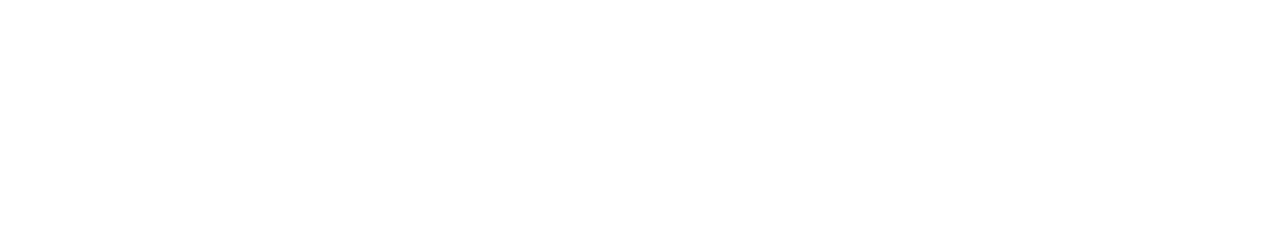
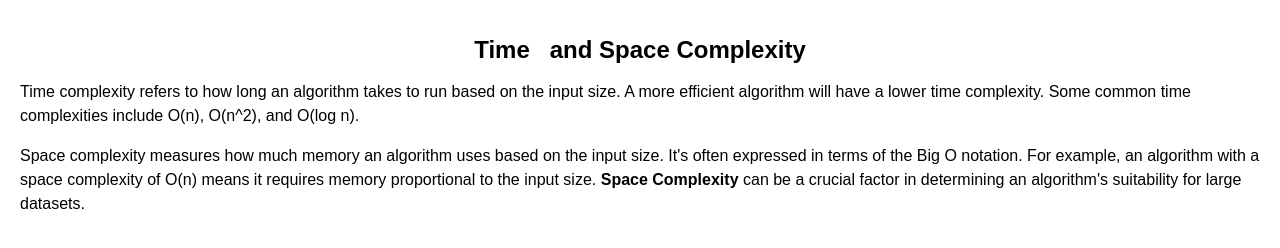
Before and after one commit to acciojob/time-and-space-complexity-aashish735, a website: page main.html in a window 1280 px wide. Drawn offline with Linux system fonts and the light colour scheme.

Commit message:
created a submission

```diff
--- a/main.html
+++ b/main.html
@@ -10,6 +10,12 @@
 	<!-- the entire body must be written by student -->
     <script type="text/javascript" src="./script.js">
 </script>
+	<h1>Time
+ and Space Complexity</h1>
+
+    <p>Time complexity refers to how long an algorithm takes to run based on the input size. A more efficient algorithm will have a lower time complexity. Some common time complexities include O(n), O(n^2), and O(log n).</p>
+
+    <p>Space complexity measures how much memory an algorithm uses based on the input size. It's often expressed in terms of the Big O notation. For example, an algorithm with a space complexity of O(n) means it requires memory proportional to the input size. <b>Space Complexity</b> can be a crucial factor in determining an algorithm's suitability for large datasets.</p>
 
 </body>
 
--- a/styles.css
+++ b/styles.css
@@ -1 +1,15 @@
 /*  your css code here. If applicable */
+body {
+    font-family: Arial, sans-serif;
+    margin: 0;
+    padding: 20px;
+}
+
+h1 {
+    text-align: center;
+    font-size: 24px;
+}
+
+p {
+    line-height: 1.5;
+}
```
